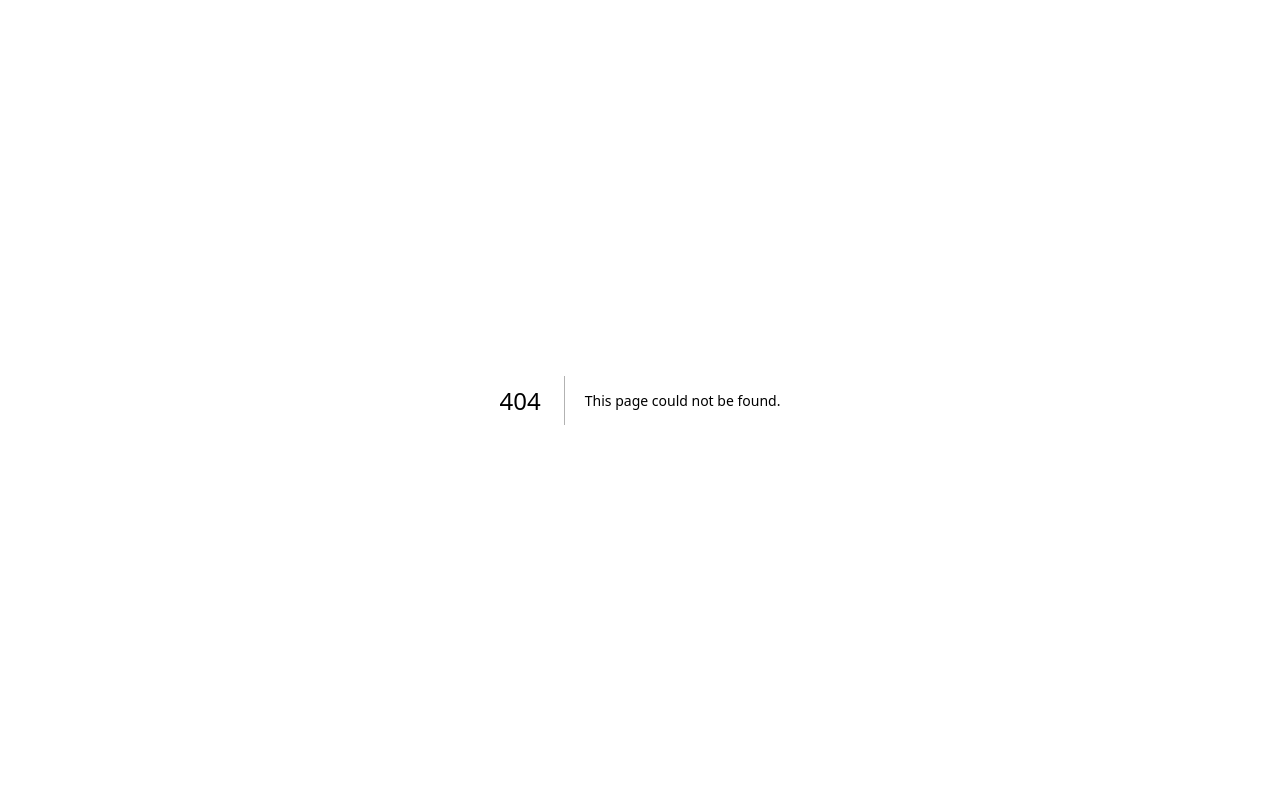
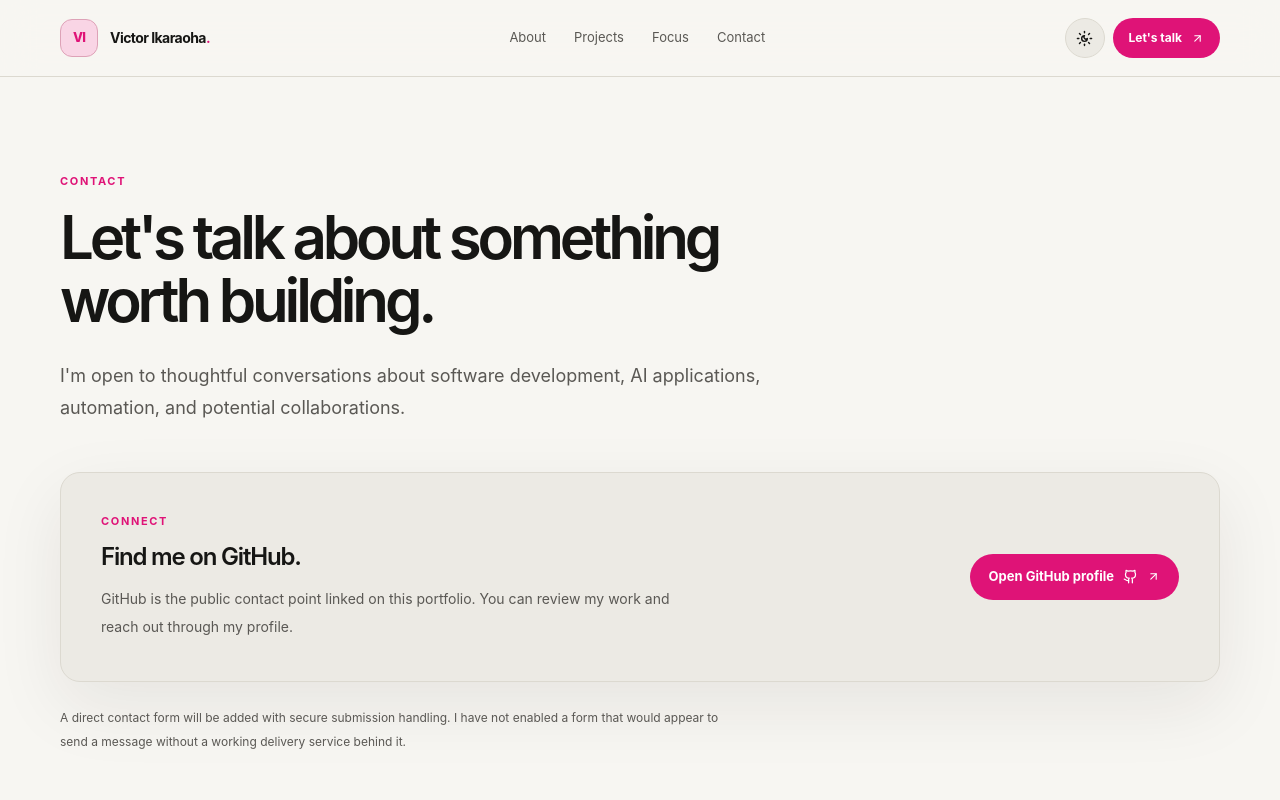
Before and after one commit to victorikaraoha23/morphfolio, a Next.js app: page /contact in a window 1280 px wide. Before the commit this address had no page. Shown: the top 800 px of the page. Built offline with nearby package versions, Linux system fonts and the light colour scheme.

Commit message:
Add contact page with honest contact path

```diff
--- /dev/null
+++ b/src/app/contact/page.tsx
@@ -0,0 +1,36 @@
+import type { Metadata } from "next";
+import { ArrowUpRight, Github } from "lucide-react";
+
+import { SiteHeader } from "@/components/site-header";
+import { SiteFooter } from "@/components/site-footer";
+
+export const metadata: Metadata = {
+  title: "Contact",
+  description: "Get in touch with Victor Ikaraoha about software, AI, and potential collaborations."
+};
+
+export default function ContactPage() {
+  return (
+    <>
+      <a href="#main-content" className="skip-link">Skip to content</a>
+      <SiteHeader />
+      <main id="main-content" className="shell py-16 sm:py-24">
+        <div className="max-w-3xl">
+          <div className="eyebrow mb-4">Contact</div>
+          <h1 className="text-4xl font-semibold leading-[1.05] tracking-[-.07em] sm:text-6xl">Let's talk about something worth building.</h1>
+          <p className="mt-7 text-lg leading-8 text-muted">I'm open to thoughtful conversations about software development, AI applications, automation, and potential collaborations.</p>
+        </div>
+        <section className="surface-card mt-12 flex flex-col justify-between gap-8 p-7 sm:flex-row sm:items-center sm:p-10">
+          <div className="max-w-xl">
+            <div className="eyebrow mb-3">Connect</div>
+            <h2 className="text-2xl font-semibold tracking-[-.05em]">Find me on GitHub.</h2>
+            <p className="mt-3 text-sm leading-7 text-muted">GitHub is the public contact point linked on this portfolio. You can review my work and reach out through my profile.</p>
+          </div>
+          <a href="https://github.com/victorikaraoha23" target="_blank" rel="noreferrer" className="primary-button shrink-0">Open GitHub profile <Github size={15}/><ArrowUpRight size={13}/></a>
+        </section>
+        <p className="mt-6 max-w-2xl text-xs leading-6 text-muted">A direct contact form will be added with secure submission handling. I have not enabled a form that would appear to send a message without a working delivery service behind it.</p>
+      </main>
+      <SiteFooter />
+    </>
+  );
+}
```
